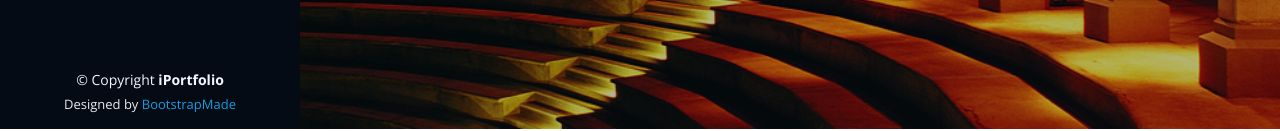
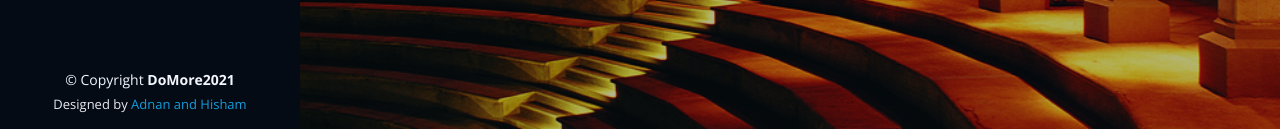
Before and after one commit to domore-2021/domore-2021.github.io, a plain HTML site: page index.html in a window 1280 px wide. Shown: the part 671-802 px from the top of the page. Drawn offline with nearby package versions, Linux system fonts and the light colour scheme.

Commit message:
Update index.html

```diff
--- a/index.html
+++ b/index.html
@@ -626,14 +626,14 @@
   <footer id="footer">
     <div class="container">
       <div class="copyright">
-        &copy; Copyright <strong><span>iPortfolio</span></strong>
+        &copy; Copyright <strong><span>DoMore2021</span></strong>
       </div>
       <div class="credits">
         <!-- All the links in the footer should remain intact. -->
         <!-- You can delete the links only if you purchased the pro version. -->
         <!-- Licensing information: https://bootstrapmade.com/license/ -->
         <!-- Purchase the pro version with working PHP/AJAX contact form: https://bootstrapmade.com/iportfolio-bootstrap-portfolio-websites-template/ -->
-        Designed by <a href="https://bootstrapmade.com/">BootstrapMade</a>
+        Designed by <a href="#">Adnan and Hisham</a>
       </div>
     </div>
   </footer><!-- End  Footer -->
```
